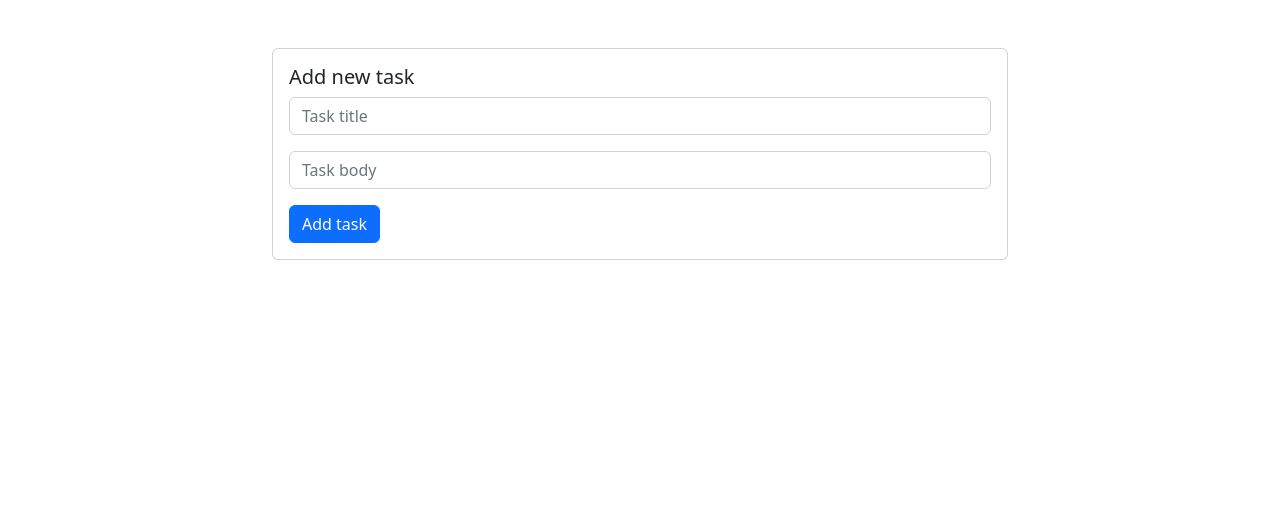
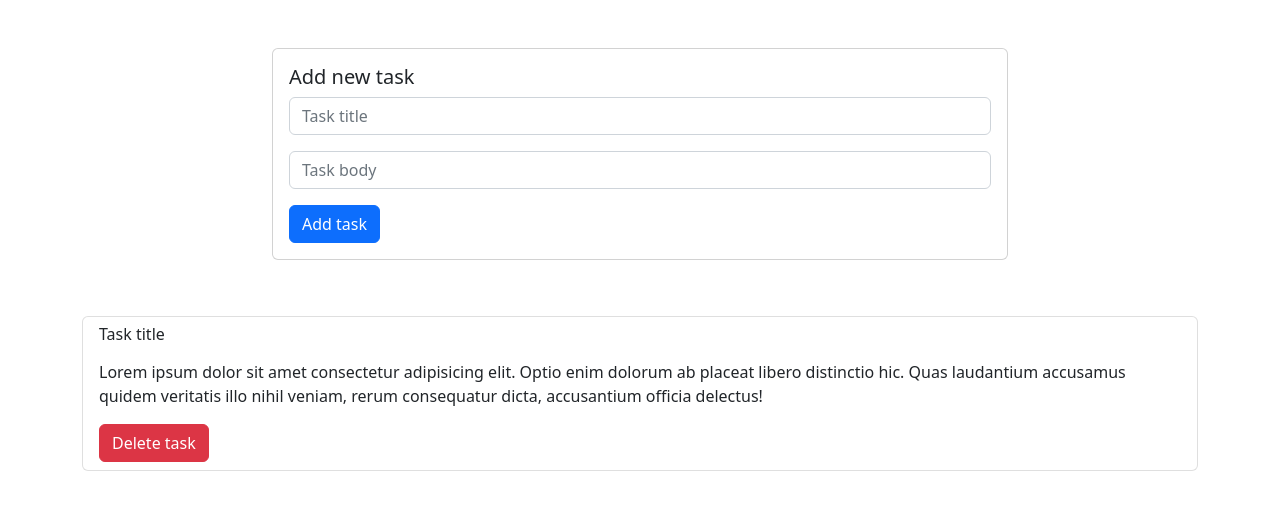
Before and after one commit to MorozovMikeDeveloper/ToDo-List, a plain HTML site: page index.html in a window 1280 px wide. Drawn offline with nearby package versions, Linux system fonts and the light colour scheme.

Commit message:
Markup change. Add tasks list

```diff
--- a/index.html
+++ b/index.html
@@ -11,7 +11,7 @@
     <script src="https://cdn.jsdelivr.net/npm/bootstrap@5.2.2/dist/js/bootstrap.bundle.min.js" integrity="sha384-OERcA2EqjJCMA+/3y+gxIOqMEjwtxJY7qPCqsdltbNJuaOe923+mo//f6V8Qbsw3" crossorigin="anonymous"></script>
 </head>
 <body>
-    <div class="form-section mt-5">
+    <div class="form-section mt-5 mb-5">
         <div class="container">
             <div class="row">
                 <div class="col col-8 mx-auto">
@@ -24,15 +24,13 @@
                                     name="title"
                                     id="title"
                                     class="form-control mb-3"
-                                    placeholder="Task title"
-                                />
+                                    placeholder="Task title" />
                                 <input
                                     type="text"
                                     name="body"
                                     id="body"
                                     class="form-control mb-3"
-                                    placeholder="Task body"
-                                />
+                                    placeholder="Task body" />
                                 <button type="submit" class="btn btn-primary">Add task</button>
                             </form>
                         </div>
@@ -41,6 +39,21 @@
             </div>
         </div>
     </div>
+
+    <div class="tasks-list-section">
+        <div class="container">
+            <ul class="list-group">
+                <li class="list-group-item d-flex align-items-center flex-wrap mt-2">
+                    <h6>Task title</h6>
+                    <p class="mt-2 w-100">
+                        Lorem ipsum dolor sit amet consectetur adipisicing elit. Optio enim dolorum ab placeat libero distinctio hic. Quas laudantium accusamus quidem veritatis illo nihil veniam, rerum consequatur dicta, accusantium officia delectus!
+                    </p>
+                    <button class="btn btn-danger ml-auto delete-btn">Delete task</button>
+                </li>
+            </ul>
+        </div>
+    </div>
+
     <script src="app.js"></script>
 </body>
 </html>
```
